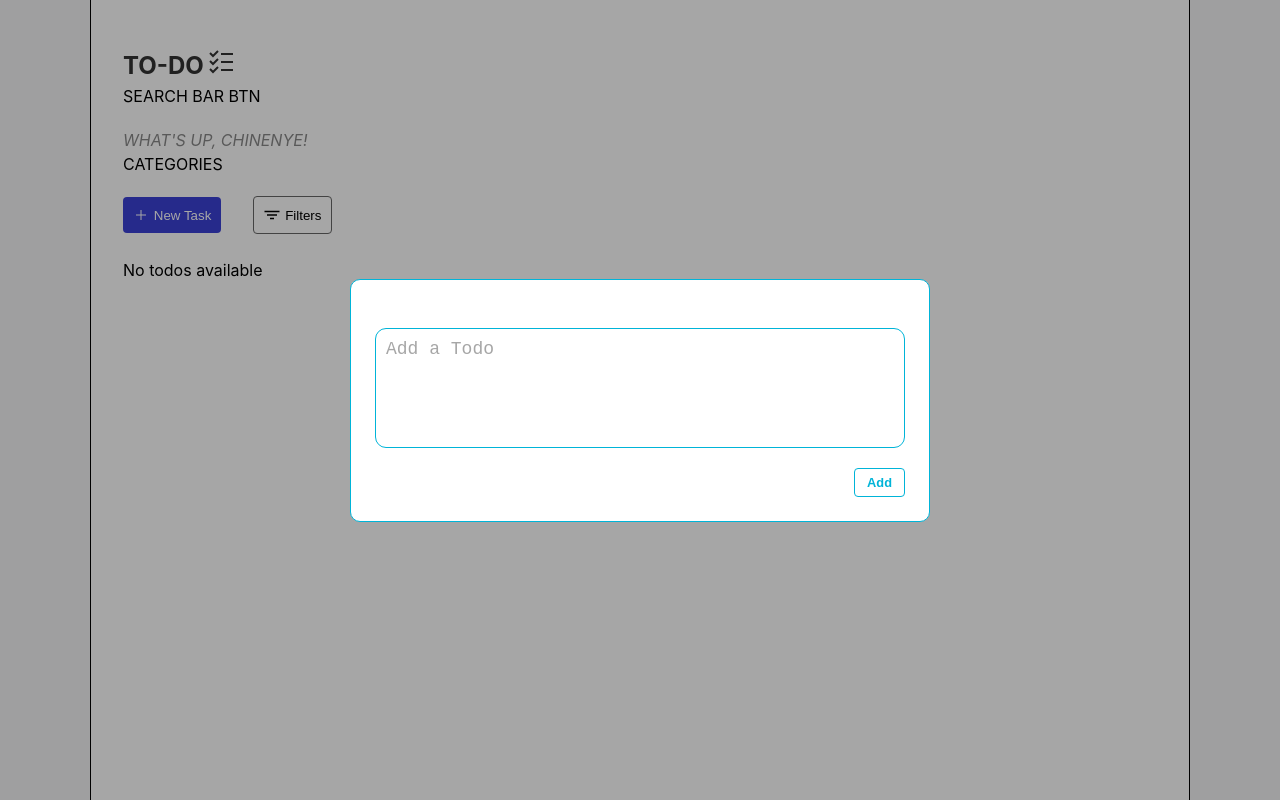
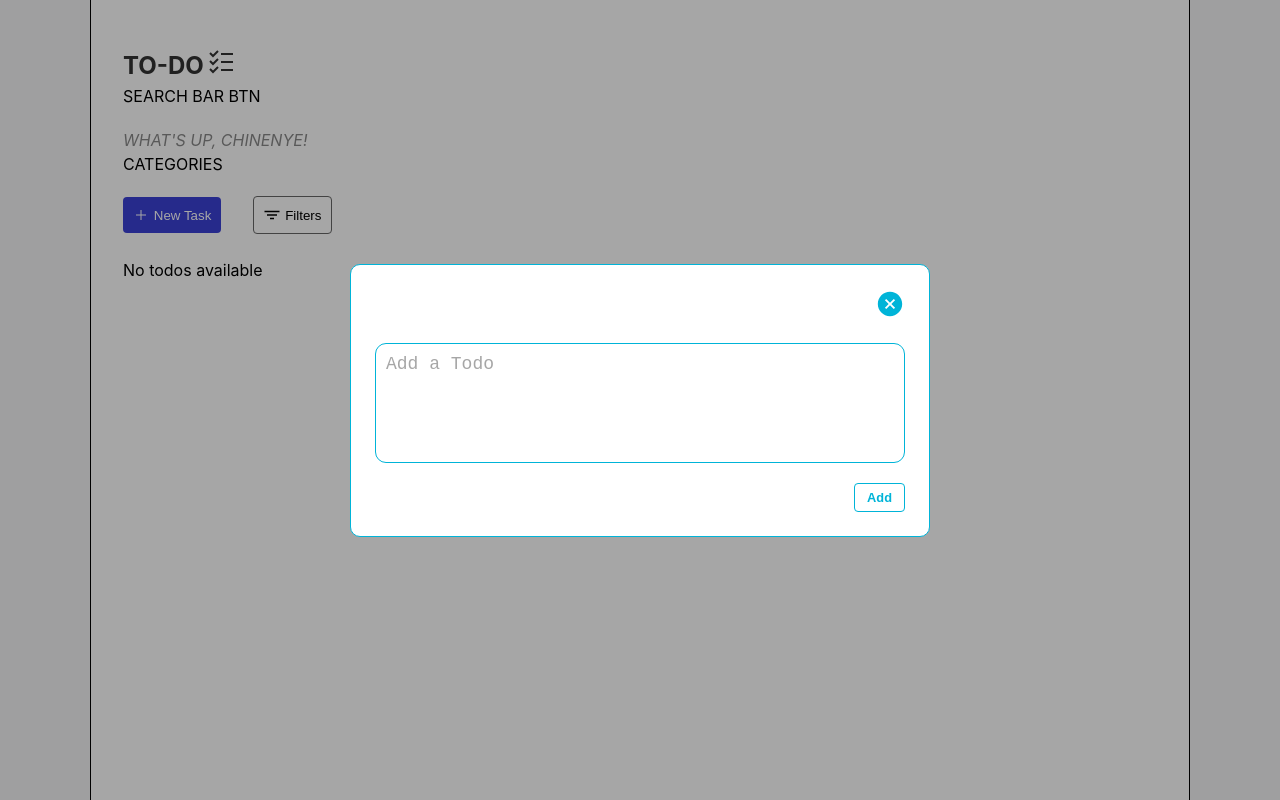
Before and after one commit to CrownedTechie/todo-list, a React (Vite) app: page / in a window 1280 px wide. Both pictures are taken after a click on the button "New Task". Built offline with nearby package versions, Linux system fonts and the light colour scheme.

Commit message:
--feat:: implement opening and closing of modal using context api for state management

```diff
--- a/src/App.tsx
+++ b/src/App.tsx
@@ -3,14 +3,10 @@ import { Button, Container, Modal } from "./components";
 import { IoAddSharp, IoFilterSharp } from "react-icons/io5";
 import { GrTask } from "react-icons/gr";
 import TodoList from "./TodoList";
-import { useState } from "react";
+import { useModal } from "./hooks/ModalHook";
 
 function App() {
-  const [openModal, setOpenModal] = useState<boolean>(false);
-
-  const handleNewTaskClick = () => {
-    setOpenModal(true)
-  };
+  const { openModal } = useModal();
 
   return (
     <>
@@ -25,7 +21,7 @@ function App() {
 
           <section className="task-section">
             <div className="task-actions">
-            <Button handleClick={handleNewTaskClick} variant="filled">
+              <Button handleClick={openModal} variant="filled">
                 <IoAddSharp />
                 New Task
               </Button>
@@ -41,7 +37,7 @@ function App() {
             </ul>
           </section>
 
-        <Modal isModal={openModal} />
+          <Modal />
         </Container>
     </>
   )
--- a/src/components/modal/Modal.tsx
+++ b/src/components/modal/Modal.tsx
@@ -2,10 +2,12 @@ import { FormEvent, useContext, useState } from "react";
 import styles from "./style.module.css";
 import { TodoProps } from "../../types";
 import { TodoContext } from "../../context/TodoContext";
-import { ModalProps } from "../types";
+import { IoCloseCircleSharp } from "react-icons/io5";
+import { useModal } from "../../hooks/ModalHook";
 
-const Modal = ({isModal} : ModalProps) => {
+const Modal = () => {
     const [ todoText, setTodoText ] = useState<string>('');
+    const { isModalOpen, closeModal } = useModal();
     const { addTodo } = useContext(TodoContext); // Access addTodo from context
 
     const handleAddClick = (e:FormEvent) => {
@@ -23,14 +25,17 @@ const Modal = ({isModal} : ModalProps) => {
         setTodoText("");
     };
 
+
+    if (!isModalOpen) return null;
+
   return (
     <>
-    {
-        isModal ? (
         <div className={styles.modalOverlay} aria-modal="true" role="dialog">
             <div className={styles.modalBackground}></div>
 
             <div className={styles.modalContent}>
+                <span className={styles.modalCloseButton}><IoCloseCircleSharp onClick={closeModal} /></span>
+
                 <form onSubmit={handleAddClick} className={styles.modalForm}>
                     <textarea
                         role="textbox"
@@ -48,10 +53,6 @@ const Modal = ({isModal} : ModalProps) => {
                 </form>
             </div>
         </div>
-        ) : null
-    }
-
-
     </>
   )
 }
--- a/src/components/modal/style.module.css
+++ b/src/components/modal/style.module.css
@@ -81,3 +81,15 @@
     background-color: #00b4d8;
     color: white;
 }
+
+.modalCloseButton {
+    display: flex;
+    justify-content: end;
+}
+
+.modalCloseButton svg {
+    color: #00b4d8;
+    width: 30px;
+    height: 30px;
+    cursor: pointer;
+}
--- /dev/null
+++ b/src/context/ModalContext.tsx
@@ -0,0 +1,26 @@
+import { createContext, useState, type ReactNode } from "react";
+
+
+interface ModalContextType {
+    isModalOpen: boolean;
+    openModal: () => void;
+    closeModal: () => void;
+};
+
+//Creating the context
+export const ModalContext = createContext<ModalContextType | undefined>(undefined);
+
+
+// Create a provider component
+export const ModalProvider = ({ children }: { children: ReactNode }) => {
+    const [isModalOpen, setModalOpen] = useState<boolean>(false);
+
+    const openModal = () => setModalOpen(true);
+    const closeModal = () => setModalOpen(false);
+
+    return (
+      <ModalContext.Provider value={{ isModalOpen, openModal, closeModal }}>
+        {children}
+      </ModalContext.Provider>
+    );
+};
--- a/src/context/TodoContext.tsx
+++ b/src/context/TodoContext.tsx
@@ -14,7 +14,7 @@ export const TodoContext = createContext<TodoContextProps>({
 });
 
 
-const TodoProvider = ({ children }: { children: ReactNode }) => {
+export const TodoProvider = ({ children }: { children: ReactNode }) => {
     const [todos, setTodos] = useState<TodoProps[]>([]);
 
     // Function to add a new todo
@@ -40,5 +40,3 @@ const TodoProvider = ({ children }: { children: ReactNode }) => {
         </TodoContext.Provider>
     );
 };
-
-export default TodoProvider;
--- /dev/null
+++ b/src/hooks/ModalHook.tsx
@@ -0,0 +1,12 @@
+//* Custom hook for accessing the modal context
+
+import { useContext } from "react";
+import { ModalContext } from "../context/ModalContext";
+
+export const useModal = () => {
+    const context = useContext(ModalContext);
+    if (!context) {
+      throw new Error('useModal must be used within a ModalProvider');
+    }
+    return context;
+};
--- a/src/main.tsx
+++ b/src/main.tsx
@@ -1,13 +1,16 @@
 import { StrictMode } from 'react'
 import { createRoot } from 'react-dom/client'
 import App from './App.tsx'
-import TodoProvider from "./context/TodoContext";
+import { TodoProvider } from './context/TodoContext.tsx'
+import { ModalProvider } from './context/ModalContext.tsx'
 
 
 createRoot(document.getElementById('root')!).render(
   <StrictMode>
     <TodoProvider>
-      <App />
+      <ModalProvider>
+        <App />
+      </ModalProvider>
     </TodoProvider>
   </StrictMode>,
 )
```
Lines whose indentation alone changed are shown as unchanged.
